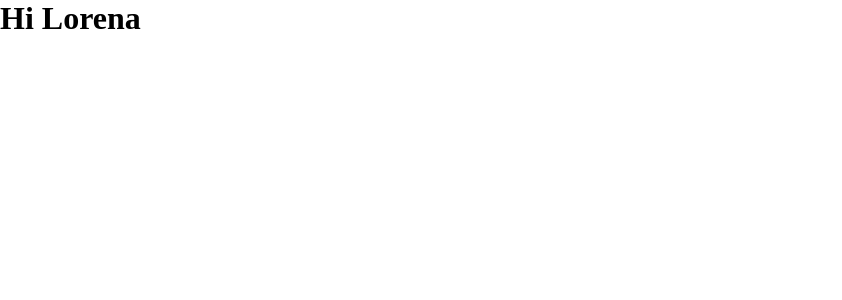
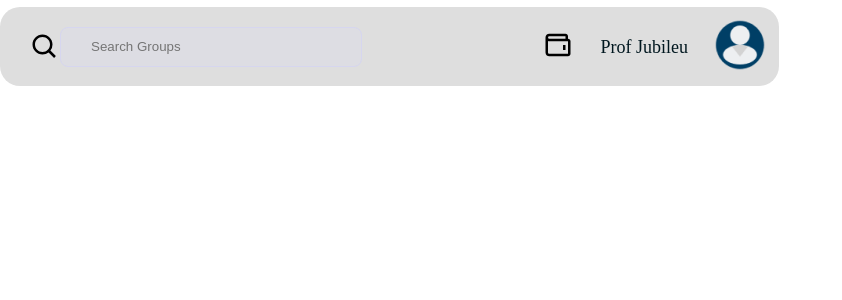
Before and after one commit to GustavoCielo/class-app-react, a React (Create React App) app: page / in a window 1280 px wide. Shown: the top 300 px of the page, without its empty margins (0-842 px from the left). Built offline with nearby package versions, Linux system fonts and the light colour scheme.

Commit message:
feat: add first version of component  header

```diff
--- a/public/index.html
+++ b/public/index.html
@@ -24,7 +24,7 @@
       work correctly both with client-side routing and a non-root public URL.
       Learn how to configure a non-root public URL by running `npm run build`.
     -->
-    <title>Prestação de Serviços</title>
+    <title>ClassApp</title>
   </head>
   <body>
     <noscript>You need to enable JavaScript to run this app.</noscript>
--- a/src/App.js
+++ b/src/App.js
@@ -1,10 +1,11 @@
 import GlobalStyle from "./styles/global";
+import Header from "./components/Header";
 
 function App() {
   return (
     <>
       <GlobalStyle />
-      <h1>Hi Lorena</h1>
+      <Header />
     </>
   );
 }
--- /dev/null
+++ b/src/components/Header/index.jsx
@@ -0,0 +1,40 @@
+import { ContainerHeader } from "./style"
+import imgUser from "../../assets/icone usuario.png"
+import { BiWallet, BiSearch } from "react-icons/bi"
+import { IconContext } from "react-icons"
+
+
+const Header = () => {
+  return(
+    <ContainerHeader>
+
+      <div className="inputContainer">
+        <span className="search">
+            <IconContext.Provider value={{size: "30px"}}>
+              <BiSearch/>
+            </IconContext.Provider>
+          </span>
+        <input type="text" placeholder="Search Groups"/>
+      </div>
+      <div className="profileContainer">
+        <div className="icon">
+          <span>
+            <IconContext.Provider value={{size: "30px"}}>
+            <BiWallet/>
+            </IconContext.Provider>
+
+          </span>
+        </div>
+        <div className="name">
+          <p>Prof Jubileu</p>
+        </div>
+        <div className="imgContainer">
+          <img src={imgUser} alt="" />
+        </div>
+      </div>
+    </ContainerHeader>
+  )
+}
+
+
+export default Header
--- /dev/null
+++ b/src/components/Header/style.js
@@ -0,0 +1,72 @@
+import styled from "styled-components";
+
+export const ContainerHeader = styled.header`
+  position: relative;
+  display: flex;
+  width: 779px;
+  height: 79px;
+  top: 7px;
+  background: #f8f8fd;
+  border-radius: 20px;
+  //background color cinza só para ter uma visualização por enquanto
+  background-color: #dedede;
+
+  .inputContainer {
+    position: relative;
+    padding-left: 30px;
+    display: flex;
+    justify-content: flex-start;
+    align-items: center;
+    height: 100%;
+    width: 68%;
+    .search {
+      width: 30px;
+      height: 30px;
+    }
+
+    input {
+      position: relative;
+      width: 302px;
+      height: 40px;
+
+      background: rgba(214, 214, 239, 0.25);
+      border: 1px solid #d6d6ef;
+      box-sizing: border-box;
+      border-radius: 8px;
+    }
+    input::placeholder {
+      padding-left: 30px;
+    }
+  }
+
+  .profileContainer {
+    width: 32%;
+    display: flex;
+    align-items: center;
+    justify-content: space-around;
+  }
+
+  .imgContainer {
+    img {
+      width: 50px;
+      height: 50px;
+    }
+  }
+
+  .name {
+    p {
+      font-family: Red Hat Display;
+      font-style: normal;
+      font-weight: normal;
+      font-size: 18px;
+      line-height: 24px;
+
+      color: #00171f;
+    }
+  }
+
+  .icon {
+    span {
+    }
+  }
+`;
--- a/src/styles/global.js
+++ b/src/styles/global.js
@@ -9,7 +9,10 @@ const GlobalStyle = createGlobalStyle`
     }
 
     :root {
-
+       --primary-background: #ffffff,
+       --secondary-background: #003F66,
+       --orange-background: #F35D56,
+       --gray-background: #d6d6ef
     }
 
     body {
```
Also changed, not shown: src/assets/icone usuario.png (added).
